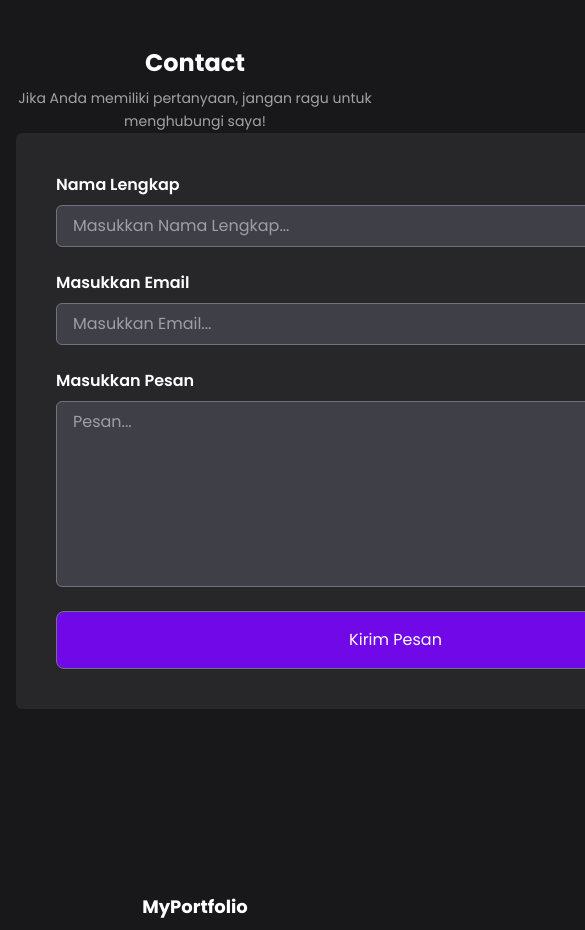
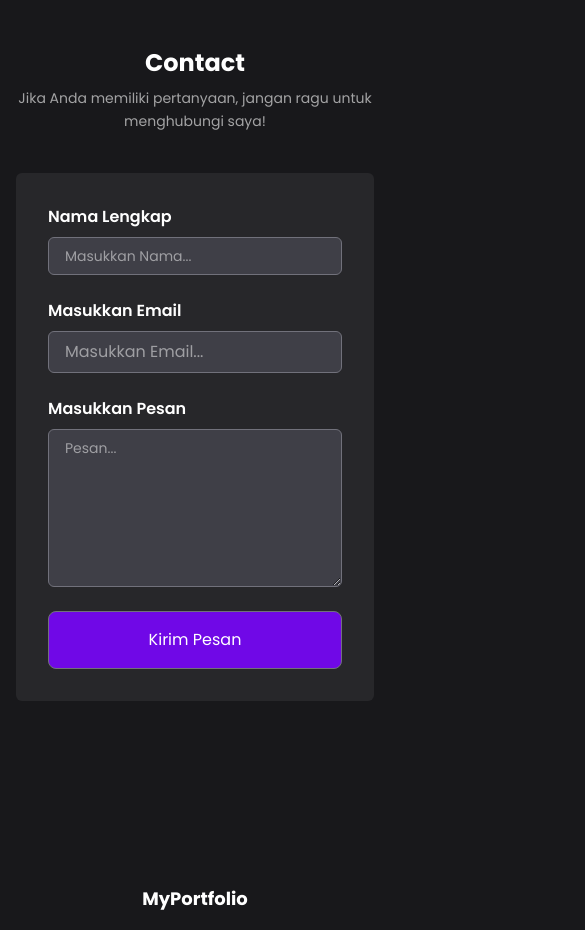
Before and after one commit to Adityawangsa/MyPortfolio-Dev-React, a React (Vite) app: page / in a window 390 px wide. Shown: the part 6600-7530 px from the top of the page, 585 px wide, since content can reach past the window. Built offline with nearby package versions, Linux system fonts and the light colour scheme.

Commit message:
style: menyesuaikan ukuran form di device mobile

```diff
--- a/src/App.jsx
+++ b/src/App.jsx
@@ -187,24 +187,24 @@ export default function App() {
         <form
           action="https://formsubmit.co/adityawangsaa@gmail.com"
           method="POST"
-          className="bg-zinc-800 p-10 w-fit mx-auto rounded-md"
+          className="bg-zinc-800 p-8 sm:p-10 w-full sm:w-fit mx-auto rounded-md mt-10"
           autoCapitalize="off"
         >
           <div className="flex flex-col gap-6">
             {/* Input name */}
             <div className="flex flex-col gap-2">
-              <label className="font-semibold">Nama Lengkap</label>
+              <label className="text-base font-semibold">Nama Lengkap</label>
               <input
                 type="text"
                 name="Nama"
-                placeholder="Masukkan Nama Lengkap..."
-                className="border border-zinc-500 px-4 py-2 rounded-md bg-zinc-700 outline-none focus:outline-violet-500 focus:ring-1 focus:ring-violet-500 focus:border-violet-500 transition-all"
+                placeholder="Masukkan Nama..."
+                className="text-sm md:text-base border border-zinc-500 px-4 py-2 rounded-md bg-zinc-700 outline-none focus:outline-violet-500 focus:ring-1 focus:ring-violet-500 focus:border-violet-500 transition-all"
                 required
               ></input>
             </div>
             {/* Input email */}
             <div className="flex flex-col gap-2">
-              <label className="font-semibold">Masukkan Email</label>
+              <label className="text-base font-semibold">Masukkan Email</label>
               <input
                 type="email"
                 name="Email"
@@ -215,7 +215,7 @@ export default function App() {
             </div>
             {/* Input message */}
             <div className="flex flex-col gap-2">
-              <label htmlFor="" className="font-semibold">
+              <label htmlFor="" className="text-base font-semibold">
                 Masukkan Pesan
               </label>
               <textarea
@@ -224,7 +224,7 @@ export default function App() {
                 cols="45"
                 rows="7"
                 placeholder="Pesan..."
-                className="border border-zinc-500 px-4 py-2 rounded-md bg-zinc-700 outline-none focus:outline-violet-500 focus:ring-1 focus:ring-violet-500 focus:border-violet-500 transition-all"
+                className="text-sm md:text-base border border-zinc-500 px-4 py-2 rounded-md bg-zinc-700 outline-none focus:outline-violet-500 focus:ring-1 focus:ring-violet-500 focus:border-violet-500 transition-all"
                 required
               ></textarea>
             </div>
```
